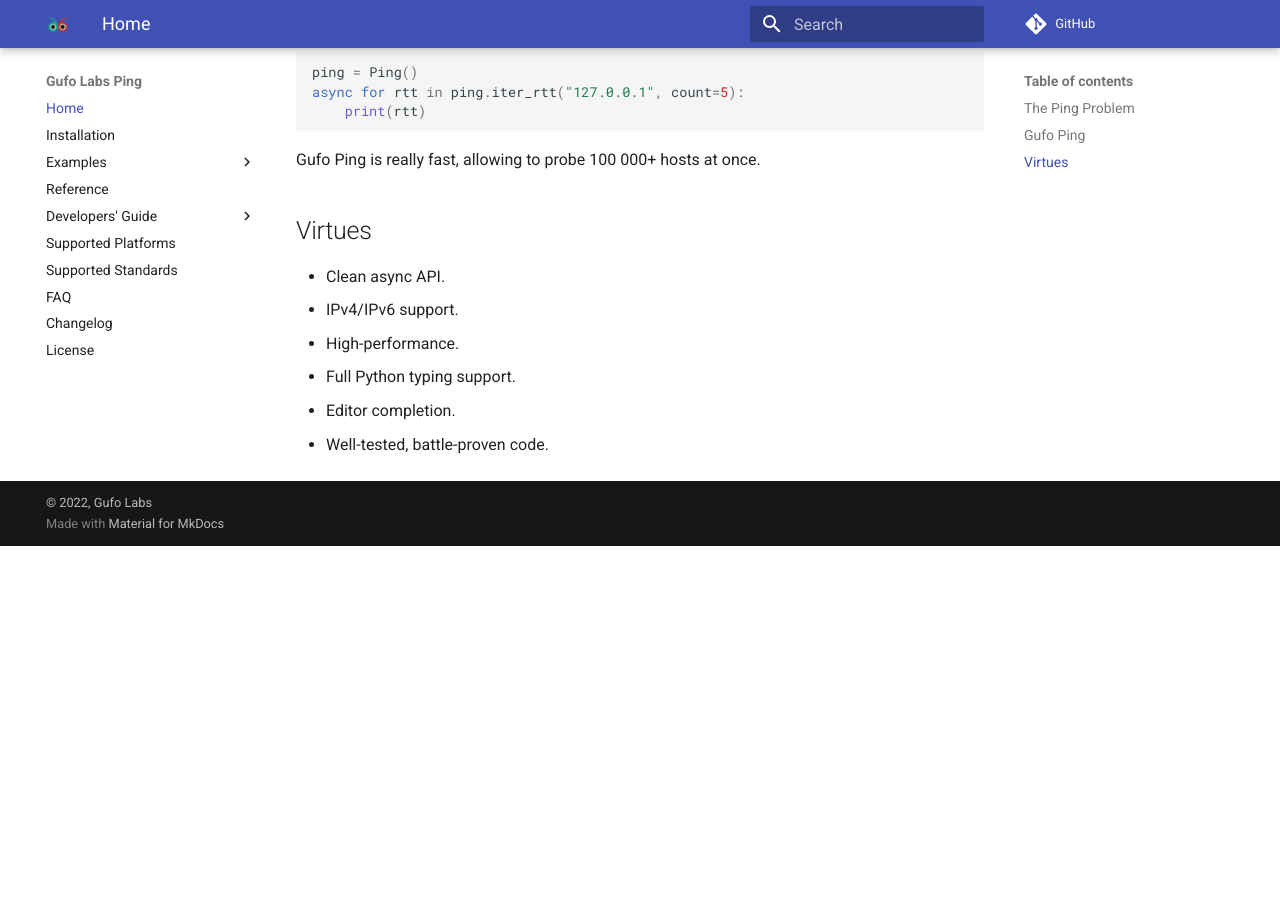
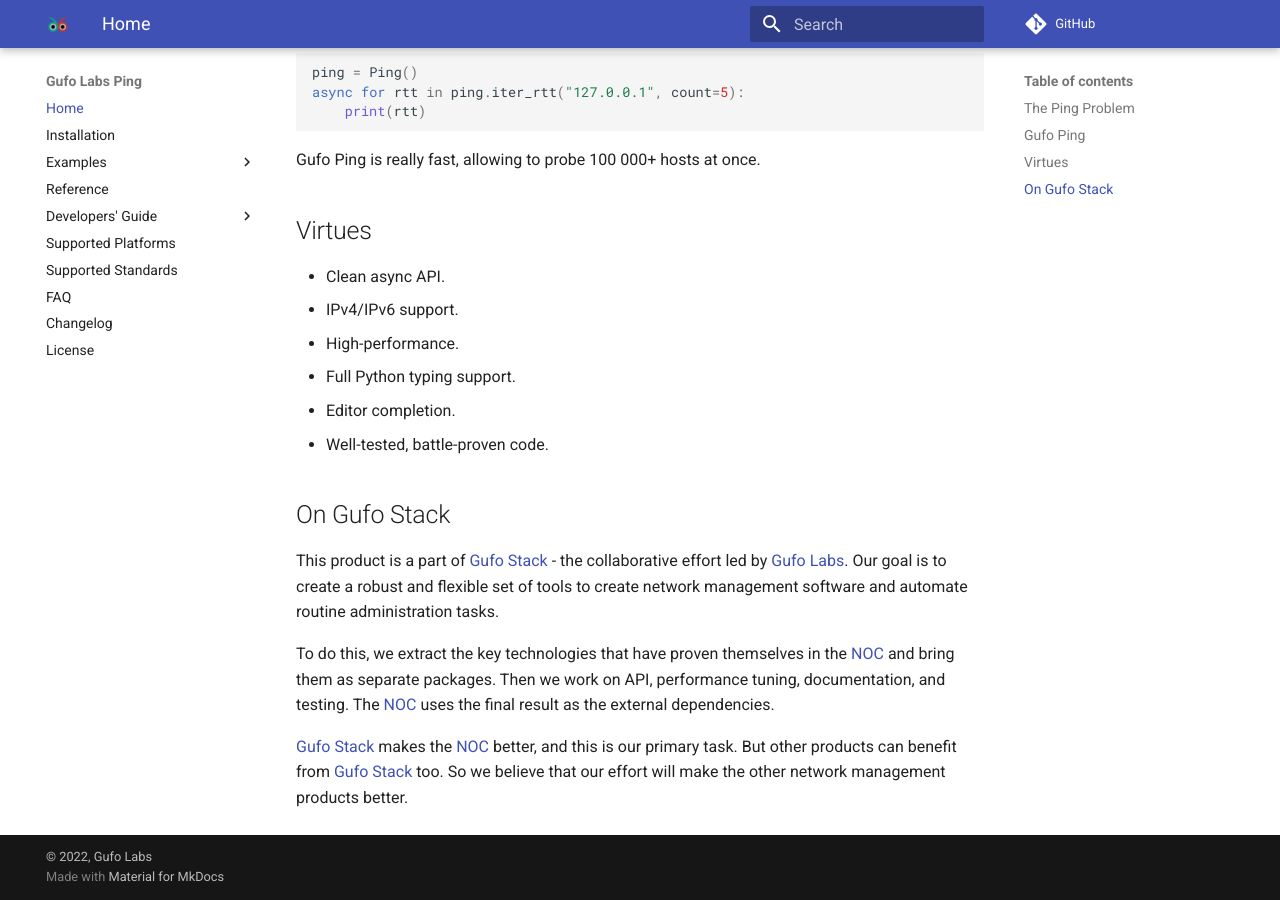
Before and after one commit to gufolabs/gufo_ping, an MkDocs documentation site: the page built from docs/index.md, in a window 1280 px wide and 900 px high, scrolled down 806 px. Built offline with MkDocs 1.6.1 and Material for MkDocs 9.7.7, drawn with Linux system fonts in a browser that asks for light colours; comment, search, counter and statistics services are not loaded; before the commit the page ends 1352 px from its top, so only the background shows below that.

Commit message:
On Gufo Stack

```diff
--- a/docs/index.md
+++ b/docs/index.md
@@ -41,5 +41,24 @@
 * Editor completion.
 * Well-tested, battle-proven code.
 
+## On Gufo Stack
+
+This product is a part of [Gufo Stack][Gufo Stack] - the collaborative effort
+led by [Gufo Labs][Gufo Labs]. Our goal is to create a robust and flexible
+set of tools to create network management software and automate
+routine administration tasks.
+
+To do this, we extract the key technologies that have proven themselves
+in the [NOC][NOC] and bring them as separate packages. Then we work on API,
+performance tuning, documentation, and testing. The [NOC][NOC] uses the final result
+as the external dependencies.
+
+[Gufo Stack][Gufo Stack] makes the [NOC][NOC] better, and this is our primary task. But other products
+can benefit from [Gufo Stack][Gufo Stack] too. So we believe that our effort will make
+the other network management products better.
+
+[Gufo Labs]: https://gufolabs.com/
+[Gufo Stack]: https://gufolabs.com/products/gufo-stack/
+[NOC]: https://getnoc.com/
 [Rust]: https://rust-lang.org/
 [PyO3]: https://pyo3.rs/
```
Also changed, not shown: README.md (+20 -1 lines).
